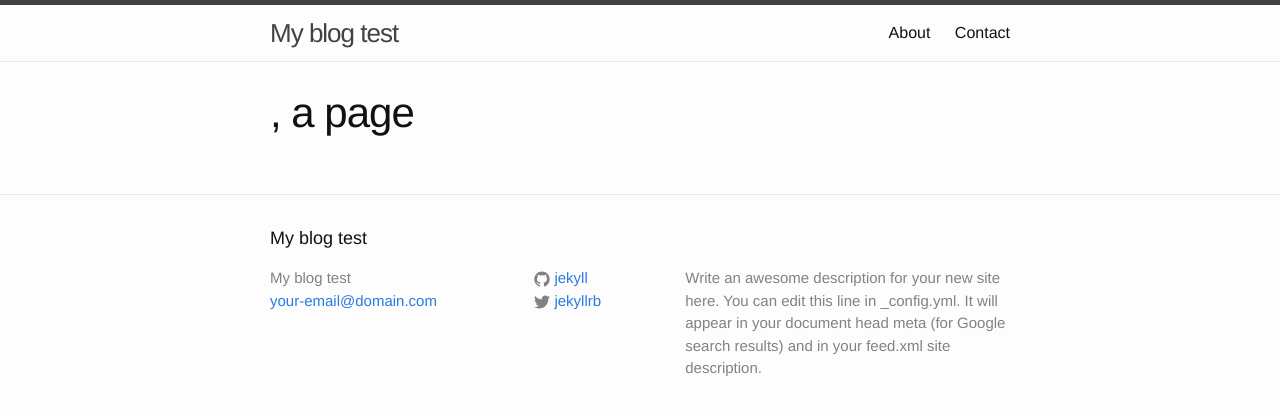
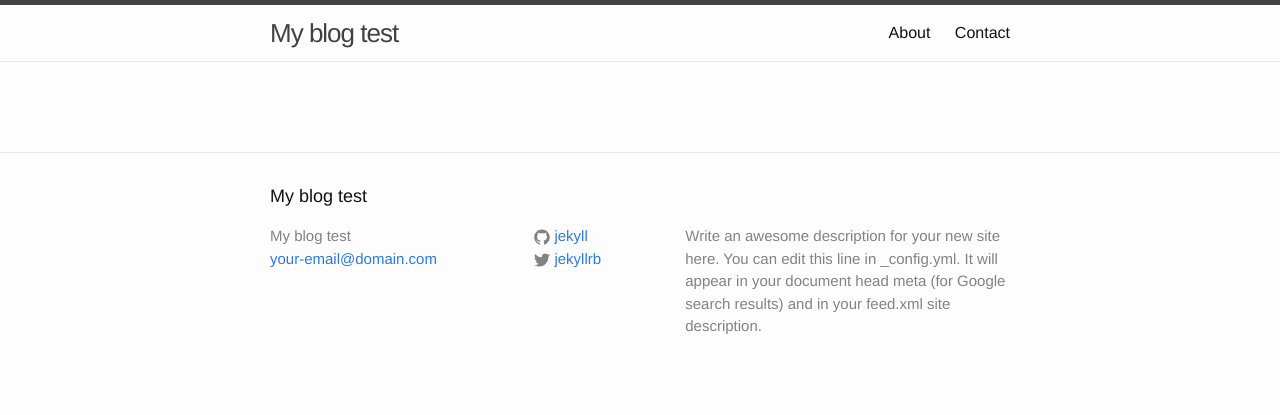
Before and after one commit to jcorre2310/jcorre2310.github.io, a Jekyll site: the page built from news/firstnews.md, in a window 1280 px wide. Shown: the top 415 px of the page. Built offline with Jekyll 4.4.1, drawn with Linux system fonts in a browser that asks for light colours.

Commit message:
Update page.html

```diff
--- a/_layouts/page.html
+++ b/_layouts/page.html
@@ -4,7 +4,7 @@
 <div class="post">
 
   <header class="post-header">
-    <h1 class="post-title">{{ page.title }}, a page</h1>
+    <h1 class="post-title">{{ page.title }}</h1>
   </header>
 
   <article class="post-content">
```
